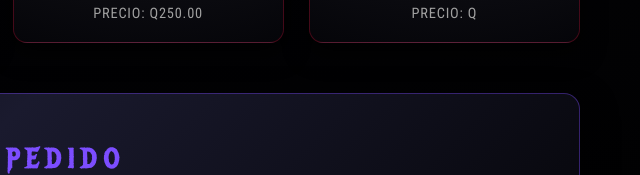
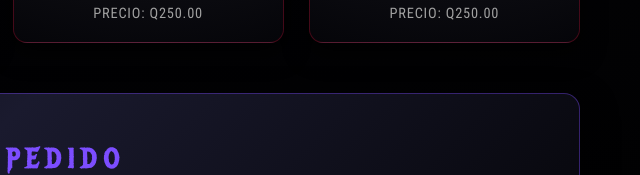
Before and after one commit to nanoriega2013-eng/GymStreet, a plain HTML site: page index.html in a window 1280 px wide. Shown: the part 1399-1574 px from the top of the page, 640-1280 px from the left. Drawn offline with Linux system fonts and the light colour scheme.

Commit message:
Update index.html

```diff
--- a/index.html
+++ b/index.html
@@ -290,7 +290,7 @@
               <div class="product">
                 <img src="https://img.kwcdn.com/product/fancy/59a337af-c431-404c-86c1-974f2b24268c.jpg?imageView2/2/w/800/q/70/format/avif" alt="Producto 12">
                 <h3>Camisa Breathedivinity - Compresión Blanca</h3>
-                <p class="price">Precio: Q</p>
+                <p class="price">Precio: Q250.00</p>
             </div>
 
         </section>
```
